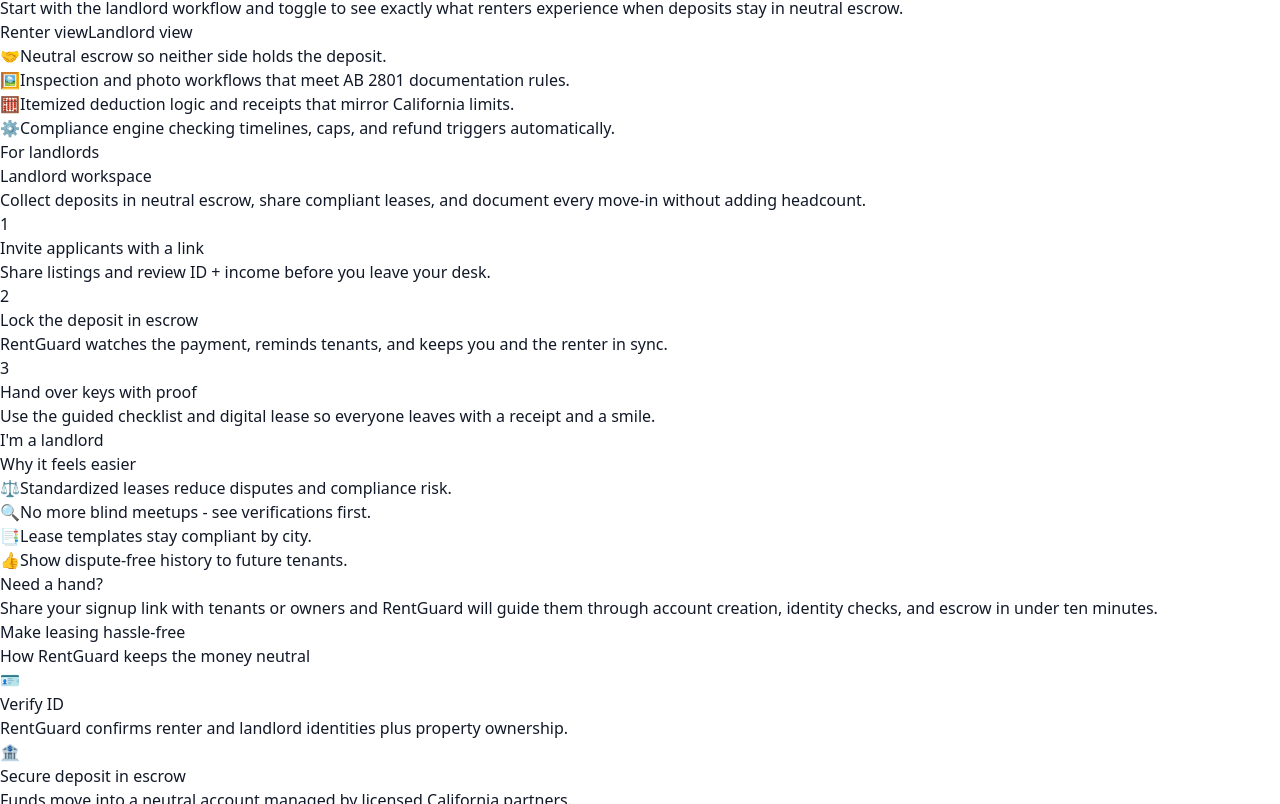
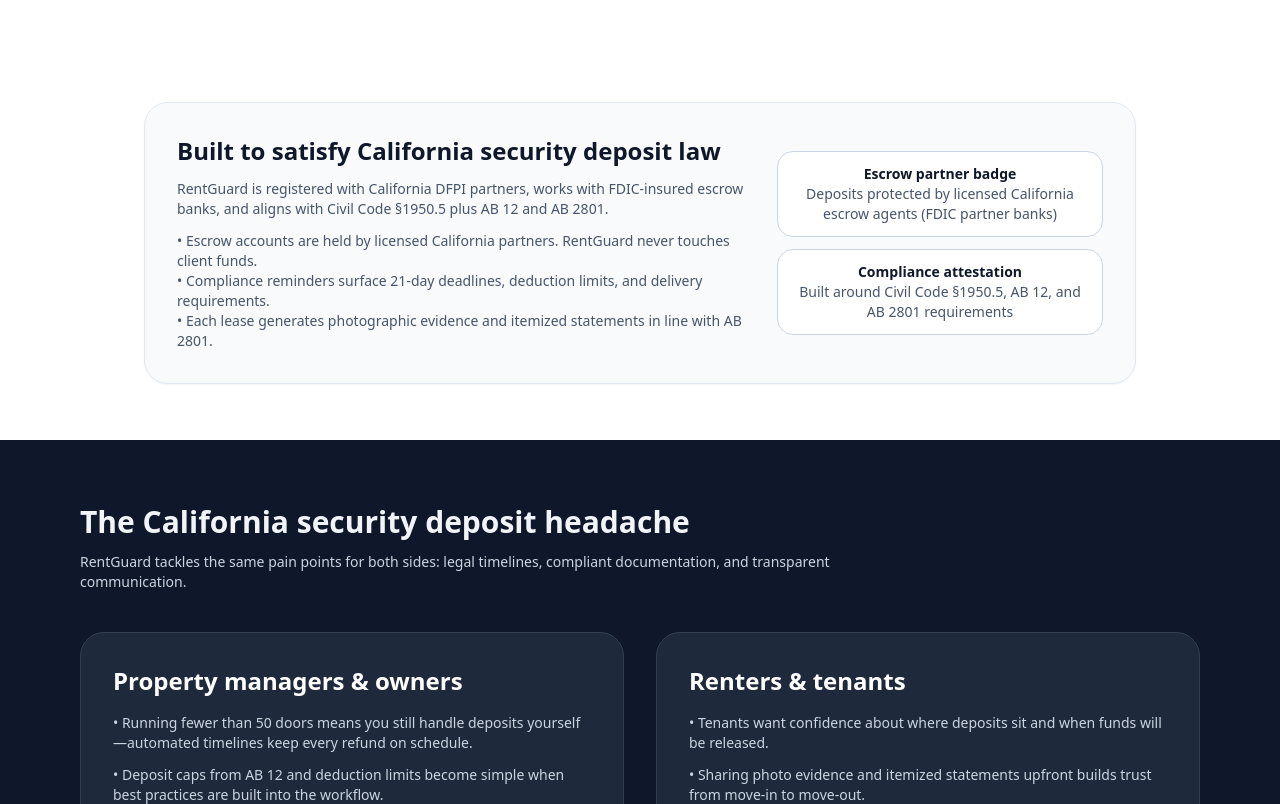
Before and after one commit to Aaronrabanal24/rentguard-landing, a Next.js app: page / in a window 1280 px wide. Shown: the part 1656-2460 px from the top of the page. Built offline with nearby package versions, Linux system fonts and the light colour scheme.

Commit message:
css applied to fix

```diff
--- a/tailwind.config.js
+++ b/tailwind.config.js
@@ -1,6 +1,10 @@
 /** @type {import('tailwindcss').Config} */
 module.exports = {
-  content: ["./pages/**/*.{js,ts,jsx,tsx}", "./components/**/*.{js,ts,jsx,tsx}"],
+  content: [
+    "./pages/**/*.{js,ts,jsx,tsx,mdx}",
+    "./components/**/*.{js,ts,jsx,tsx,mdx}",
+    "./src/**/*.{js,ts,jsx,tsx,mdx}",
+  ],
   theme: { extend: {} },
   plugins: [],
 };
```
